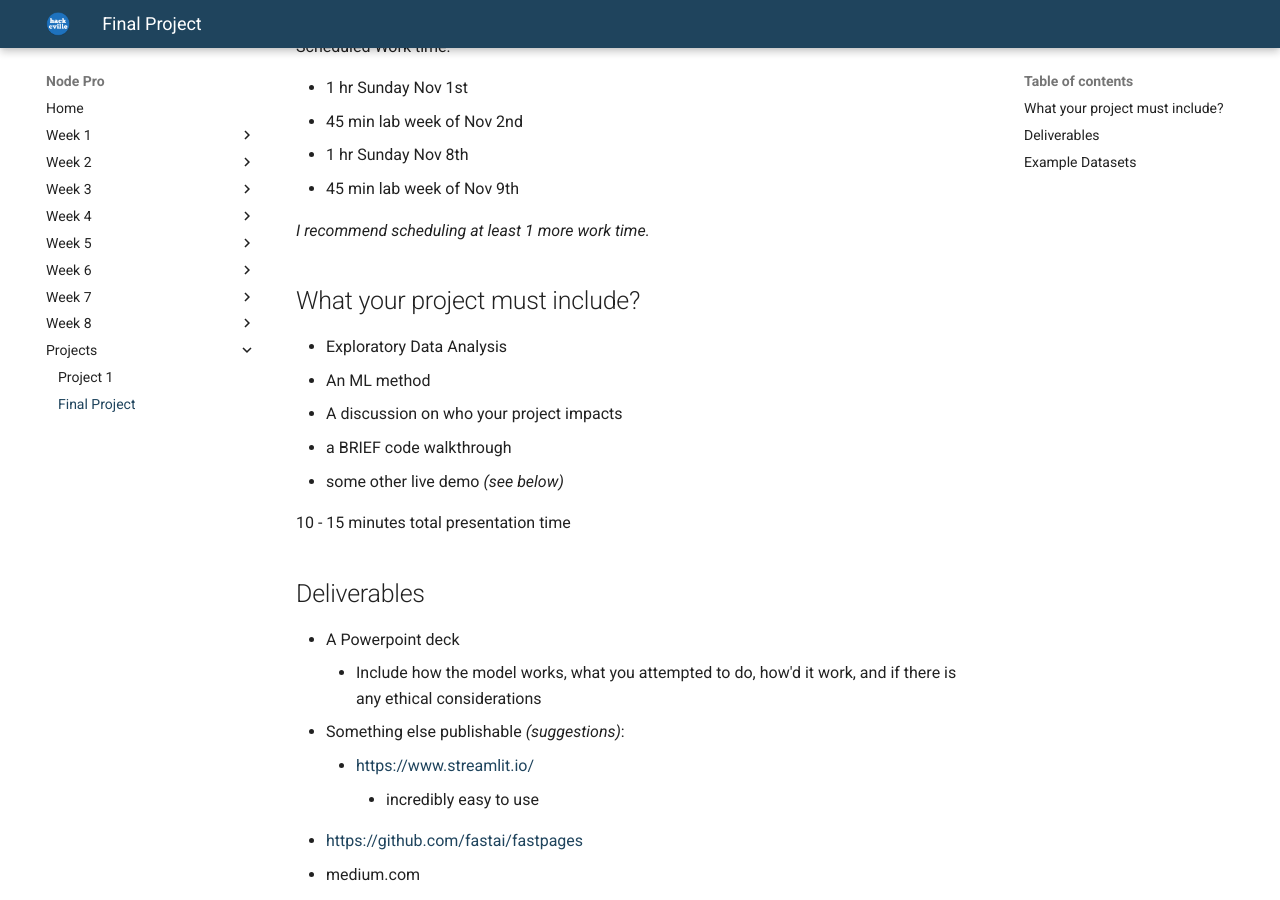
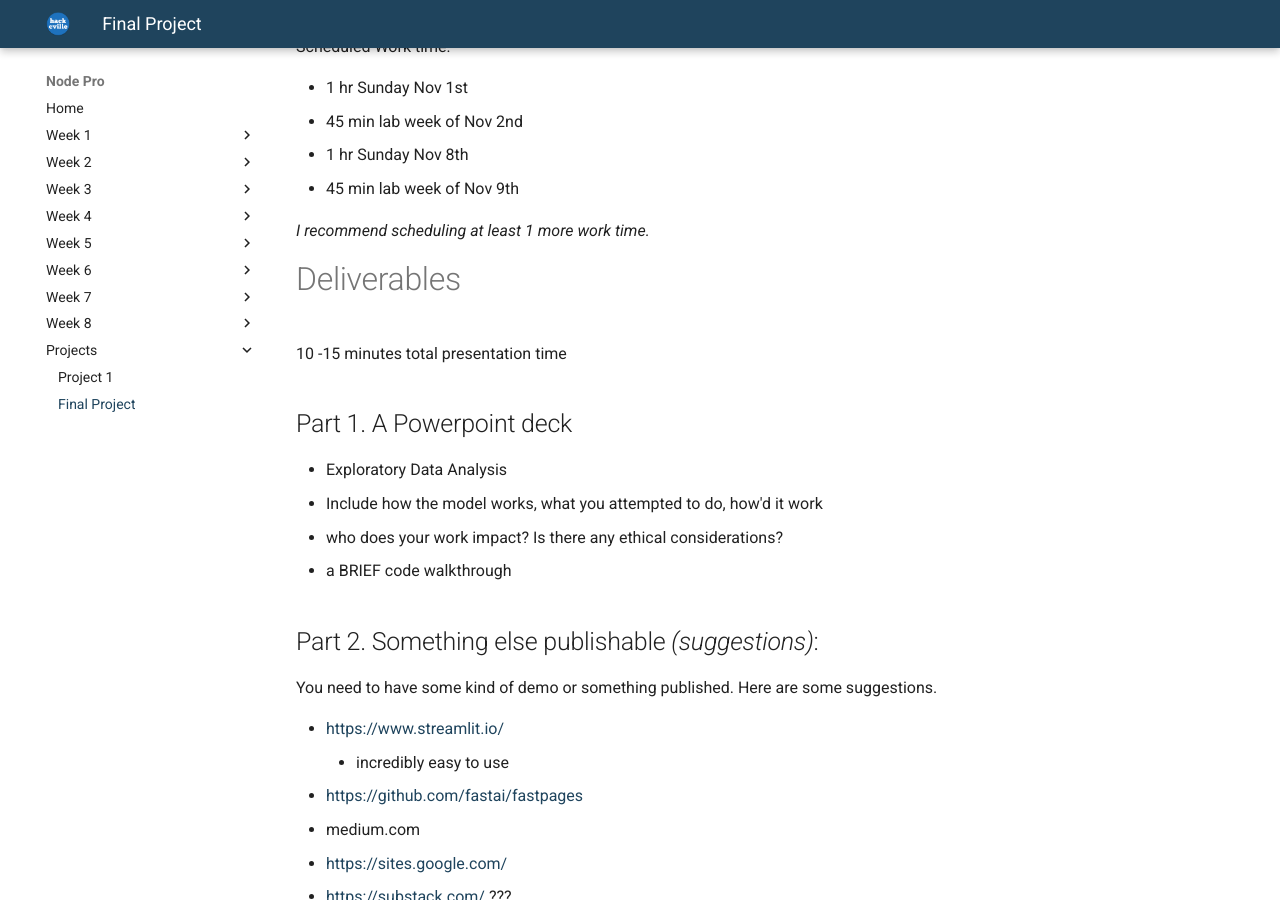
Before and after one commit to ChristianFJung/Node-Pro, an MkDocs documentation site: the page built from content/project3/README.md, in a window 1280 px wide and 900 px high, scrolled down 322 px. Built offline with MkDocs 1.6.1 and Material for MkDocs 9.7.7, drawn with Linux system fonts in a browser that asks for light colours.

Commit message:
fix stuff

```diff
--- a/content/project3/README.md
+++ b/content/project3/README.md
@@ -23,34 +23,34 @@ Scheduled Work time:
 
 
 
-## What your project must include?
-
-*  Exploratory Data Analysis
-* An ML method
-* A discussion on who your project impacts
-* a BRIEF code walkthrough
-* some other live demo *(see below)*
-
-
-
-10 - 15 minutes total presentation time
 
 
 
 
+# Deliverables
 
-## Deliverables
+10 -15 minutes total presentation time
 
-* A Powerpoint deck
-  	* Include how the model works, what you attempted to do, how'd it work, and if there is any ethical considerations
-* Something else publishable *(suggestions)*:
-  	* [https://www.streamlit.io/](https://www.streamlit.io/)
-    	* incredibly easy to use
-  * [https://github.com/fastai/fastpages](https://github.com/fastai/fastpages)
-  * medium.com
-  * [https://sites.google.com/](https://sites.google.com/)
-  * [https://substack.com/](https://substack.com/ ) ???
-  *
+##Part 1. A Powerpoint deck
+
+* Exploratory Data Analysis
+* Include how the model works, what you attempted to do, how'd it work
+* who does your work impact? Is there any ethical considerations?
+* a BRIEF code walkthrough
+
+
+
+## Part 2. Something else publishable *(suggestions)*:
+
+You need to have some kind of demo or something published. Here are some suggestions.
+
+* [https://www.streamlit.io/](https://www.streamlit.io/)
+ 	* incredibly easy to use
+* [https://github.com/fastai/fastpages](https://github.com/fastai/fastpages)
+* medium.com
+* [https://sites.google.com/](https://sites.google.com/)
+* [https://substack.com/](https://substack.com/ ) ???
+*
 
 
 
```
